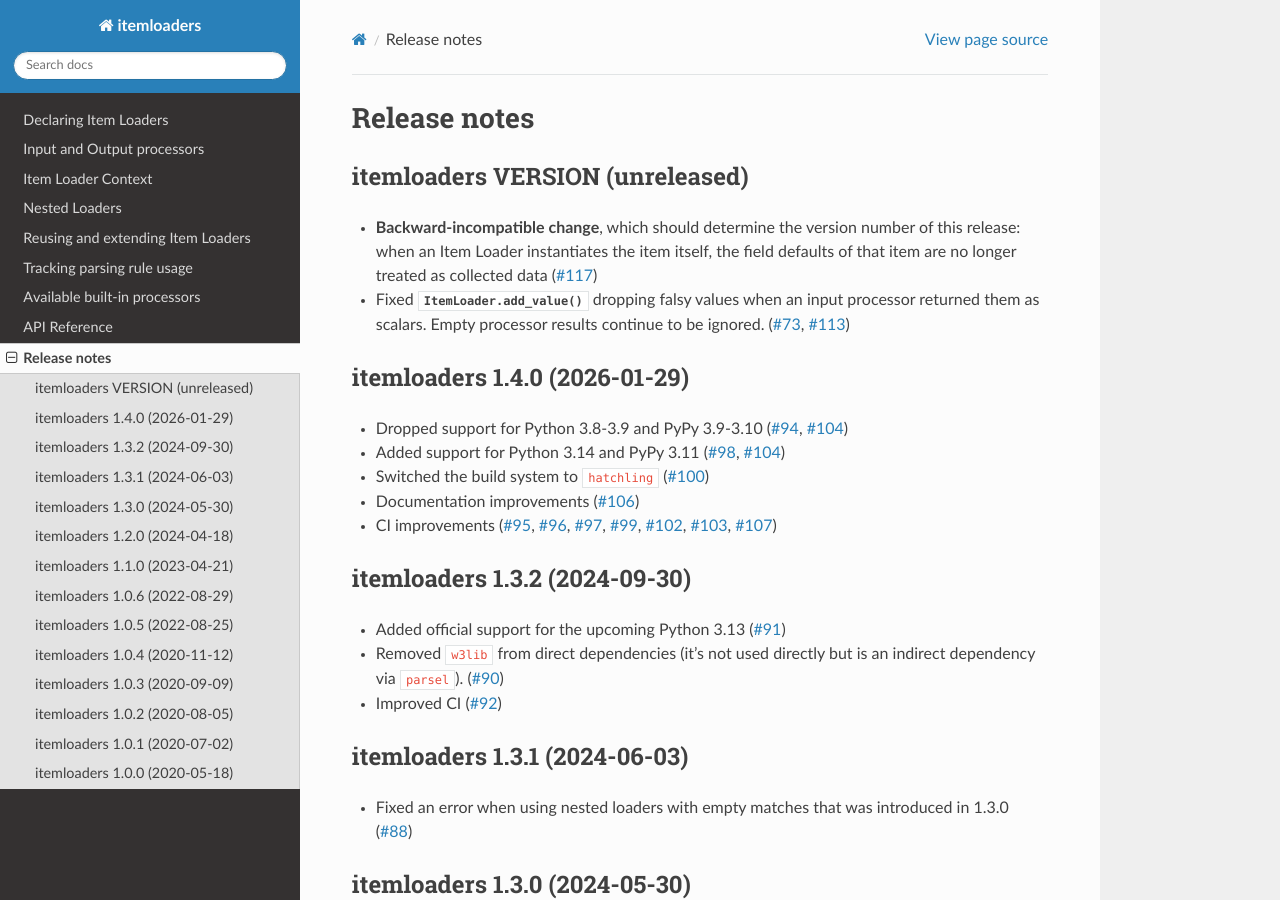
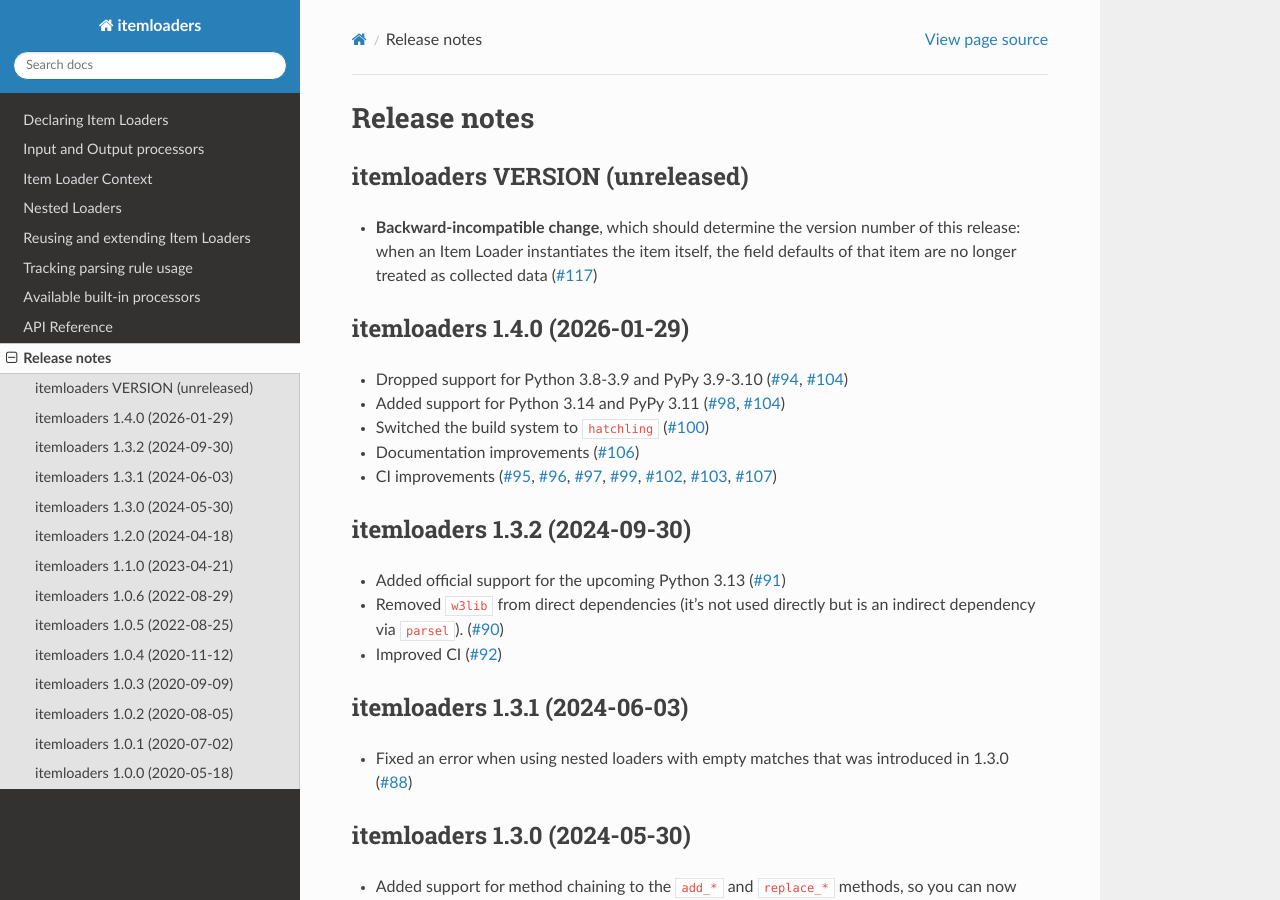
Before and after one commit to scrapy/itemloaders, a Sphinx documentation site: the page built from docs/release-notes.rst, in a window 1280 px wide and 900 px high. Built offline with Sphinx 7.4.7 and the Read the Docs theme 3.1.0, drawn with Linux system fonts in a browser that asks for light colours.

```diff
--- a/docs/release-notes.rst
+++ b/docs/release-notes.rst
@@ -14,10 +14,6 @@
     number of this release: when an Item Loader instantiates the item itself,
     the field defaults of that item are no longer treated as collected data
     (:gh:`117`)
-
--   Fixed :meth:`ItemLoader.add_value` dropping falsy values when an input
-    processor returned them as scalars. Empty processor results continue to be
-    ignored. (:gh:`73`, :gh:`113`)
 
 .. _release-1.4.0:
 
```
